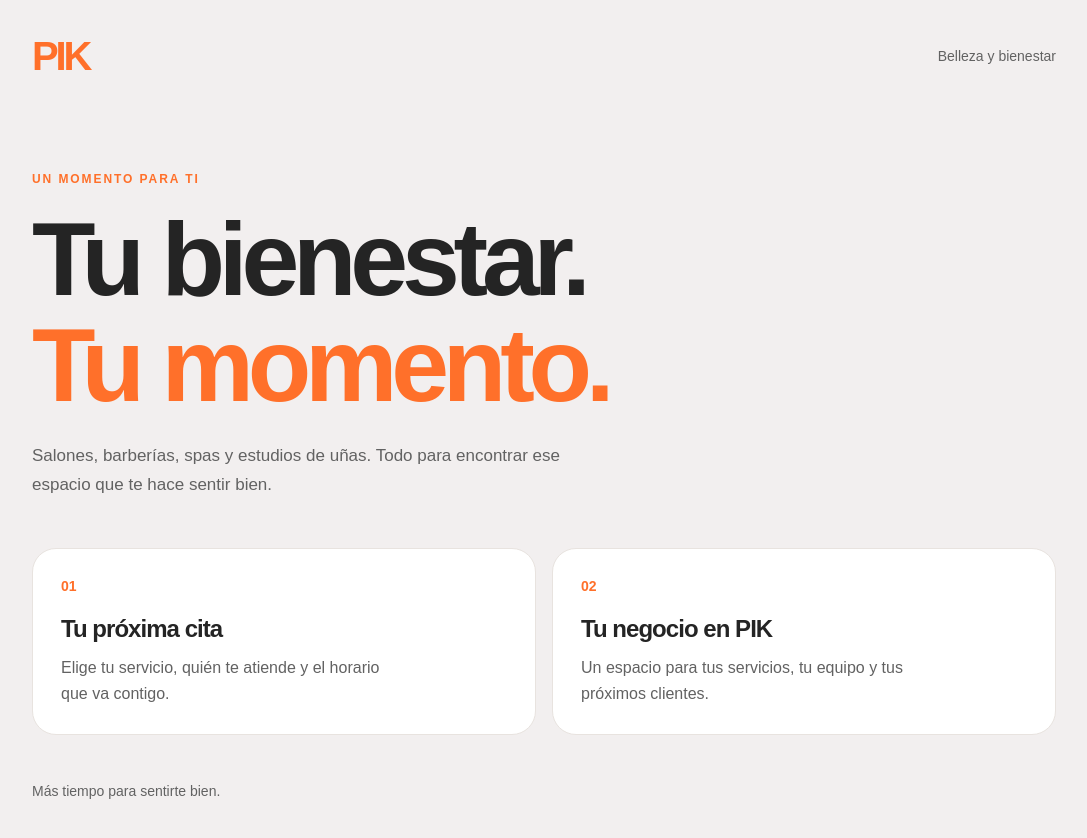
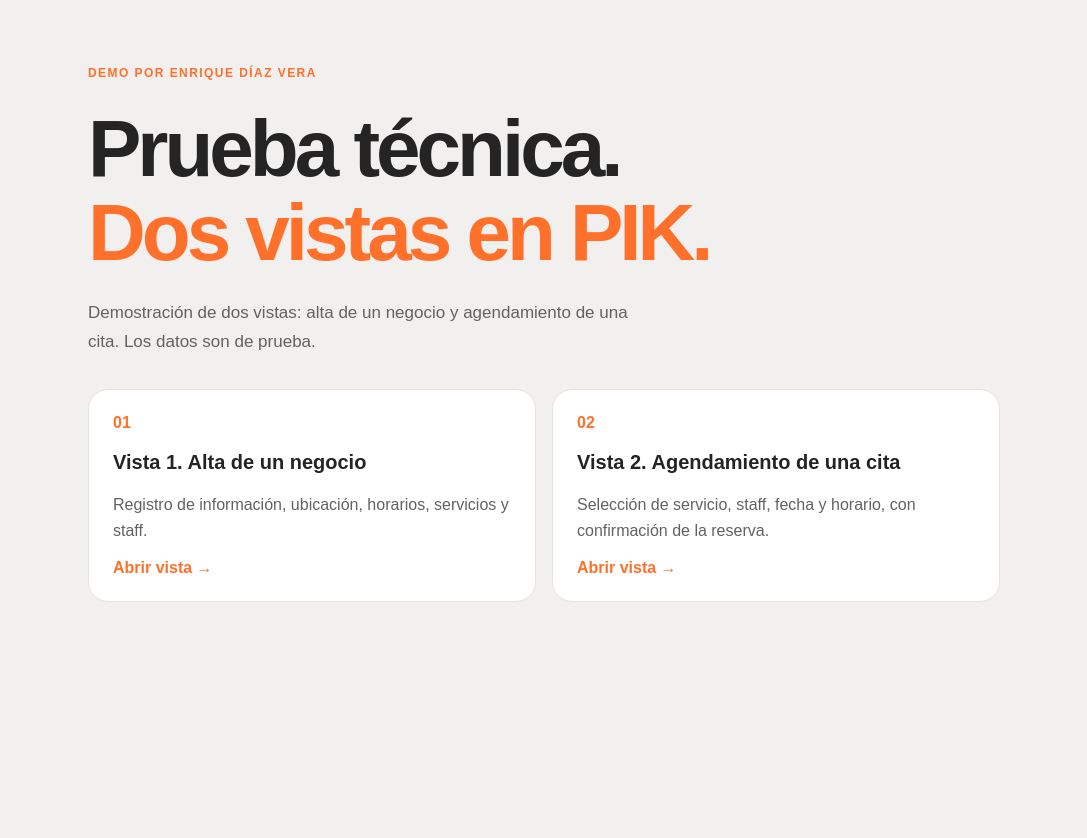
Before and after one commit to enrique-diazv/pik, a Next.js app: page / in a window 1280 px wide. Shown: the top 838 px of the page, without its empty margins (96-1183 px from the left). After the commit the page ends 800 px from the top, so only its background shows below. Built offline with nearby package versions, Linux system fonts and the light colour scheme.

Commit message:
feat: página del landing agregada

```diff
--- a/src/app/page.module.css
+++ b/src/app/page.module.css
@@ -1,19 +1,85 @@
-.page { max-width: 1120px; margin: 0 auto; padding: 24px; }
-.header { display: flex; align-items: center; justify-content: space-between; gap: 16px; }
-.tagline { color: var(--muted); font-size: .875rem; }
-.main { padding: 72px 0 48px; }
-.eyebrow { color: var(--accent); font-weight: 700; text-transform: uppercase; letter-spacing: .16em; font-size: .75rem; margin-bottom: 20px; }
-.main h1 { font-size: clamp(3.5rem, 10vw, 6.5rem); letter-spacing: -.06em; line-height: 1.02; }
-.main h1 span { color: var(--accent); }
-.intro { max-width: 540px; color: var(--muted); line-height: 1.7; margin-top: 24px; font-size: 1.0625rem; }
-.cards { display: grid; gap: 16px; margin-top: 48px; }
-.card { background: var(--surface); border: 1px solid var(--border); padding: 28px; border-radius: 24px; }
-.number { color: var(--accent); font-weight: 700; font-size: .875rem; }
-.card h2 { margin: 20px 0 12px; font-size: 1.5rem; letter-spacing: -.04em; }
-.card p { color: var(--muted); line-height: 1.6; max-width: 340px; }
-.footer { color: var(--muted); font-size: .875rem; padding-bottom: 12px; }
+.page {
+  max-width: 960px;
+  margin: 0 auto;
+  padding: 64px 24px;
+}
+
+.author {
+  margin-bottom: 24px;
+  color: var(--accent);
+  font-size: 0.75rem;
+  font-weight: 700;
+  line-height: 1.6;
+  letter-spacing: 0.12em;
+  text-transform: uppercase;
+}
+
+.page h1 {
+  margin: 0;
+  font-size: clamp(2.75rem, 8vw, 5rem);
+  font-weight: 700;
+  line-height: 1.05;
+  letter-spacing: -0.05em;
+}
+
+.page h1 span {
+  color: var(--accent);
+}
+
+.intro {
+  max-width: 540px;
+  margin-top: 24px;
+  color: var(--muted);
+  font-size: 1.0625rem;
+  line-height: 1.7;
+}
+
+.cards {
+  display: grid;
+  gap: 16px;
+  margin-top: 32px;
+}
+
+.card {
+  display: flex;
+  flex-direction: column;
+  gap: 16px;
+  padding: 24px;
+  color: var(--foreground);
+  background: var(--surface);
+  border: 1px solid var(--border);
+  border-radius: 20px;
+  text-decoration: none;
+}
+
+.card:hover {
+  border-color: var(--accent);
+}
+
+.number,
+.action {
+  color: var(--accent);
+  font-weight: 600;
+}
+
+.card h2 {
+  margin: 0;
+  font-size: 1.25rem;
+  line-height: 1.4;
+}
+
+.card p {
+  margin: 0;
+  color: var(--muted);
+  line-height: 1.6;
+}
+
+.action {
+  margin-top: auto;
+}
+
 @media (min-width: 720px) {
-  .page { padding: 36px 48px; }
-  .main { padding-top: 96px; }
-  .cards { grid-template-columns: repeat(2, minmax(0, 1fr)); }
+  .cards {
+    grid-template-columns: repeat(2, minmax(0, 1fr));
+  }
 }
--- a/src/app/page.tsx
+++ b/src/app/page.tsx
@@ -1,34 +1,42 @@
-import { Brand } from "@/components/ui/brand";
+import Link from "next/link";
 import styles from "./page.module.css";
 
 export default function Home() {
   return (
-    <div className={styles.page}>
-      <header className={styles.header}>
-        <Brand />
-        <span className={styles.tagline}>Belleza y bienestar</span>
-      </header>
-      <main className={styles.main}>
-        <p className={styles.eyebrow}>Un momento para ti</p>
-        <h1>Tu bienestar.<br /><span>Tu momento.</span></h1>
-        <p className={styles.intro}>
-          Salones, barberías, spas y estudios de uñas. Todo para encontrar ese
-          espacio que te hace sentir bien.
-        </p>
-        <div className={styles.cards}>
-          <article className={styles.card}>
-            <span className={styles.number}>01</span>
-            <h2>Tu próxima cita</h2>
-            <p>Elige tu servicio, quién te atiende y el horario que va contigo.</p>
-          </article>
-          <article className={styles.card}>
-            <span className={styles.number}>02</span>
-            <h2>Tu negocio en PIK</h2>
-            <p>Un espacio para tus servicios, tu equipo y tus próximos clientes.</p>
-          </article>
-        </div>
-      </main>
-      <footer className={styles.footer}>Más tiempo para sentirte bien.</footer>
-    </div>
+    <main className={styles.page}>
+      <p className={styles.author}>Demo por Enrique Díaz Vera</p>
+
+      <h1>
+        Prueba técnica.
+        <br />
+        <span>Dos vistas en PIK.</span>
+      </h1>
+
+      <p className={styles.intro}>
+        Demostración de dos vistas: alta de un negocio y agendamiento de
+        una cita. Los datos son de prueba.
+      </p>
+
+      <nav className={styles.cards} aria-label="Vistas de la prueba">
+        <Link href="/business/onboarding" className={styles.card}>
+          <span className={styles.number}>01</span>
+          <h2>Vista 1. Alta de un negocio</h2>
+          <p>
+            Registro de información, ubicación, horarios, servicios y staff.
+          </p>
+          <span className={styles.action}>Abrir vista →</span>
+        </Link>
+
+        <Link href="/booking" className={styles.card}>
+          <span className={styles.number}>02</span>
+          <h2>Vista 2. Agendamiento de una cita</h2>
+          <p>
+            Selección de servicio, staff, fecha y horario, con confirmación
+            de la reserva.
+          </p>
+          <span className={styles.action}>Abrir vista →</span>
+        </Link>
+      </nav>
+    </main>
   );
 }
```
Also changed, not shown: src/components/business/business-summary.tsx (+14 -5 lines).
